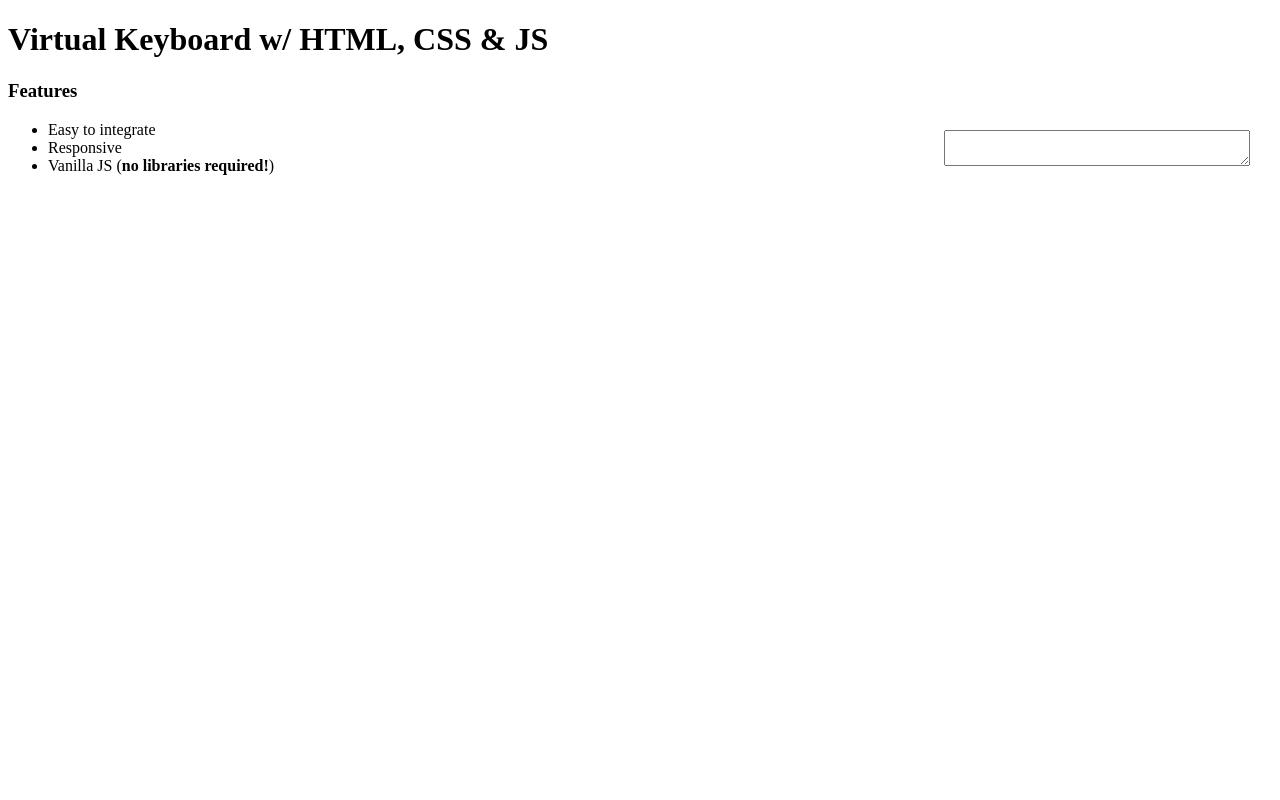
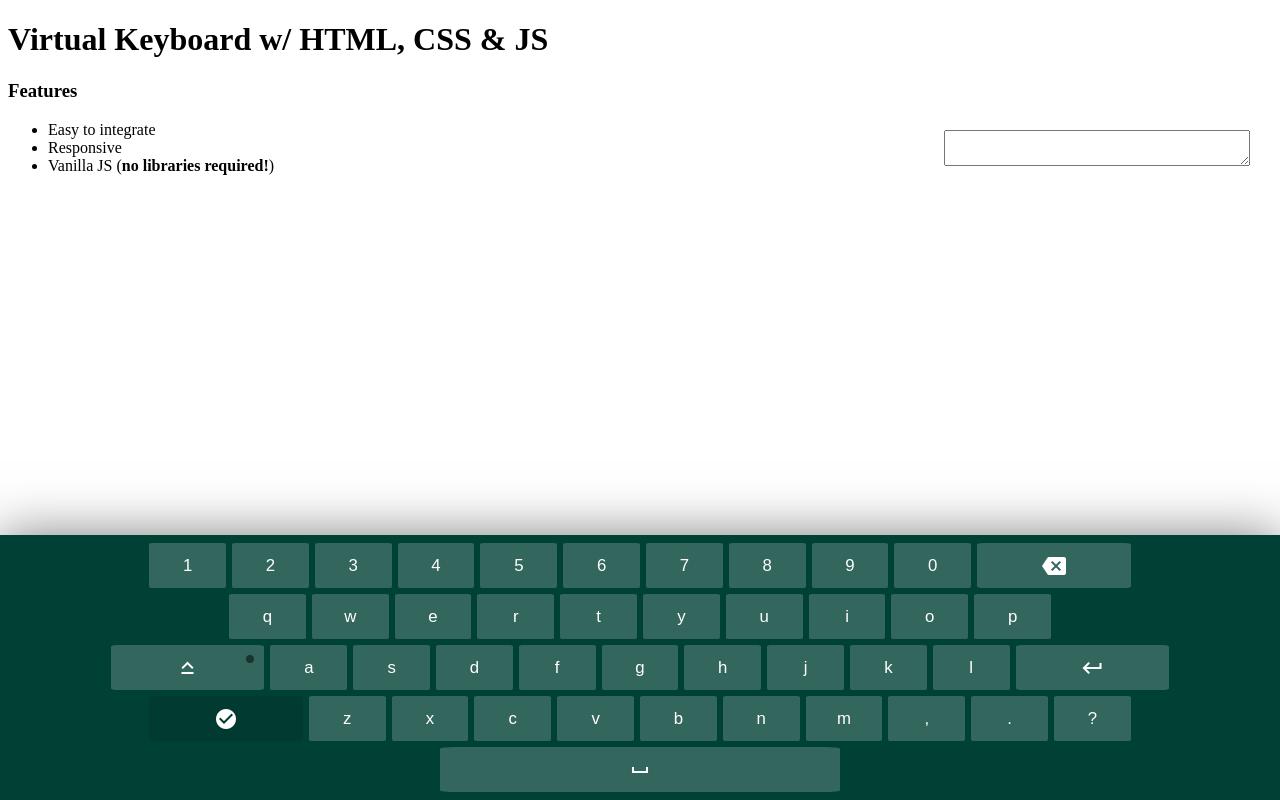
Before and after one commit to RomanTimilsina/virtual-keyboard, a plain HTML site: page index.html in a window 1280 px wide. Drawn offline with Linux system fonts and the light colour scheme.

Commit message:
created_keys

```diff
--- a/index.html
+++ b/index.html
@@ -4,7 +4,7 @@
     <meta name="viewport" content="width=device-width, initial-scale=1.0">
     <meta charset="utf-8">
     <link rel="shortcut icon" href="/assets/favicon.ico">
-    <link rel="stylesheet" href="/assets/dcode.css">
+
     <link rel="stylesheet" href="keyboard/Keyboard.css">
     <link href="https://fonts.googleapis.com/icon?family=Material+Icons" rel="stylesheet">
 </head>
--- a/keyboard/Keyboard.css
+++ b/keyboard/Keyboard.css
@@ -70,5 +70,5 @@ background: rgba(0 , 0, 0, 0.5);
 }
 
 .keyboard__key--dark{
-  background: rgba(255 , 255, 255, 0.1);
+  background: rgba(0 , 0, 0, 0.1);
 }
--- a/keyboard/Keyboard.js
+++ b/keyboard/Keyboard.js
@@ -25,10 +25,120 @@ const Keyboard = {
     this.elements.keysContainer.appendChild(this._createKeys());
     this.elements.main.appendChild(this.elements.keysContainer)
     document.body.appendChild(this.elements.main)
+
+    document.querySelector('.use-keyboard-input').addEventListener('focus', () => {
+
+    })
   },
 
   _createKeys(){
     const fragment = document.createDocumentFragment();
+    const keyLayout = [
+      "1", "2", "3", "4", "5", "6", "7", "8", "9", "0", "backspace",
+      "q", "w", "e", "r", "t", "y", "u", "i", "o", "p",
+      "caps", "a", "s", "d", "f", "g", "h", "j", "k", "l", "enter",
+      "done", "z", "x", "c", "v", "b", "n", "m", ",", ".", "?",
+      "space"
+  ];
+
+  const createIcon = (icon) => {
+    return `<i class="material-icons">${icon}</i>`
+  }
+
+  keyLayout.forEach(key => {
+    const keyElement = document.createElement('button');
+    const insertLineBreak = ["backspace", "p", "enter", "?"].indexOf(key) !== -1;
+
+    keyElement.setAttribute('type','button')
+    keyElement.classList.add('keyboard__key')
+
+    switch(key){
+      case "backspace" :
+      keyElement.classList.add('keyboard__key--wide');
+      keyElement.innerHTML = createIcon('backspace');
+
+      keyElement.addEventListener('click', (e) => {
+        this.properties.value = this.properties.value.substring(0, this.properties.value.length - 1);
+        console.log(this.properties.value)
+      })
+
+      break;
+
+      case "space" :
+      keyElement.classList.add('keyboard__key--extra-wide');
+      keyElement.innerHTML = createIcon('space_bar');
+
+      keyElement.addEventListener('click', (e) => {
+        this.properties.value += ' ';
+        console.log(this.properties.value + 'a')
+      })
+
+      break;
+
+      case "space" :
+      keyElement.classList.add('keyboard__key--extra-wide');
+      keyElement.innerHTML = createIcon('space_bar');
+
+      keyElement.addEventListener('click', (e) => {
+        this.properties.value += ' ';
+        console.log(this.properties.value + 'a')
+      })
+
+      break;
+
+      case "caps" :
+      keyElement.classList.add('keyboard__key--wide','keyboard__key--activatable');
+      keyElement.innerHTML = createIcon('keyboard_capslock');
+
+      keyElement.addEventListener('click', (e) => {
+        this._toggleCapsLock();
+        keyElement.classList.toggle('keyboard__key--active', this.properties.capslock);
+      })
+
+      break;
+
+      case "enter" :
+      keyElement.classList.add('keyboard__key--wide');
+      keyElement.innerHTML = createIcon('keyboard_return');
+
+      keyElement.addEventListener('click', (e) => {
+        this.properties.value += '\n';
+        console.log(this.properties.value + 'a')
+      })
+
+      break;
+
+      case "done" :
+      keyElement.classList.add('keyboard__key--wide','keyboard__key--dark');
+      keyElement.innerHTML = createIcon('check_circle');
+
+      keyElement.addEventListener('click', (e) => {
+        this.elements.main.classList.add('keyboard__hidden')
+      })
+
+      break;
+
+      default:
+      keyElement.innerHTML = key;
+
+      keyElement.addEventListener('click', () => {
+        this.properties.value += this.properties.capslock ? key.toUpperCase() : key.toLowerCase()
+        console.log(this.properties.value )
+      })
+
+      break;
+
+
+    }
+    fragment.appendChild(keyElement);
+
+    if(insertLineBreak) {
+      fragment.appendChild(document.createElement('br'))
+    }
+
+  })
+
+  return fragment;
   },
 
   _triggerEvent(handlerName){
@@ -36,7 +146,7 @@ const Keyboard = {
   },
 
   _toggleCapsLock(){
-
+    this.properties.capslock = !this.properties.capslock
   },
 
   open(initialValue, oninput, onclose){
```
